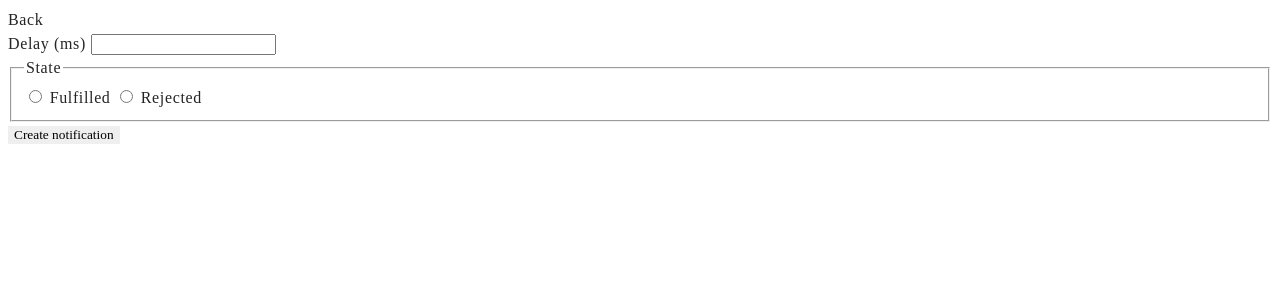
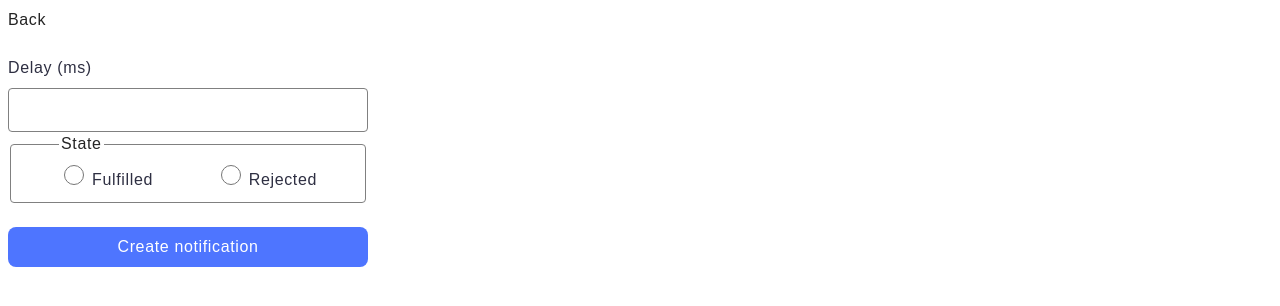
Before and after one commit to Milana-Ro/goit-js-hw-10, a website built with Vite: page src/2-snackbar.html in a window 1280 px wide. Built offline with nearby package versions, Linux system fonts and the light colour scheme.

Commit message:
2-snackbar: styles added

```diff
--- a/src/2-snackbar.html
+++ b/src/2-snackbar.html
@@ -6,6 +6,7 @@
     <meta name="viewport" content="width=device-width, initial-scale=1.0" />
     <link rel="stylesheet" href="./css/styles.css" />
     <link rel="stylesheet" href="./css/reset.css" />
+    <link rel="stylesheet" href="./css/2-snackbar.css" />
     <title>Snackbar</title>
   </head>
   <body>
--- a/src/css/1-timer.css
+++ b/src/css/1-timer.css
@@ -1,6 +1,3 @@
-body {
-  font-family: 'Montserrat', sans-serif;
-}
 input {
   border: 1px solid #808080;
   border-radius: 8px;
--- /dev/null
+++ b/src/css/2-snackbar.css
@@ -0,0 +1,70 @@
+.form {
+  margin-top: 24px;
+  width: 360px;
+}
+label {
+  display: flex;
+  flex-direction: column;
+  gap: 8px;
+  font-weight: 400;
+  font-size: 16px;
+  line-height: 1.5;
+  letter-spacing: 0.04em;
+  color: #2e2f42;
+}
+input {
+  border: 1px solid #808080;
+  border-radius: 4px;
+  height: 40px;
+  padding-right: 16px;
+  padding-left: 16px;
+  letter-spacing: 0.04em;
+  color: #2e2f42;
+}
+input:hover {
+  border: 1px solid #000;
+}
+input:focus {
+  border: 1px solid #4e75ff;
+}
+fieldset {
+  border-radius: 4px;
+  border-width: 1px;
+  border-color: #808080;
+  display: flex;
+  justify-content: space-between;
+  padding-left: 48px;
+  padding-right: 48px;
+  margin-bottom: 24px;
+}
+fieldset:hover {
+  border-color: #000;
+}
+legend {
+}
+fieldset label {
+  color: #2e2f42;
+  display: inline;
+}
+fieldset input {
+  border: 1px solid #000;
+  border-radius: 14px;
+  width: 20px;
+  height: 20px;
+}
+button {
+  border-radius: 8px;
+  padding-right: 16px;
+  padding-left: 16px;
+  width: 100%;
+  height: 40px;
+  font-weight: 500;
+  font-size: 16px;
+  line-height: 1.5;
+  letter-spacing: 0.04em;
+  color: #fff;
+  background-color: #4e75ff;
+}
+button:hover {
+  background-color: #6c8cff;
+}
--- a/src/css/reset.css
+++ b/src/css/reset.css
@@ -35,3 +35,6 @@ img {
   max-width: 100%;
   height: auto;
 }
+input {
+  outline: none;
+}
--- a/src/css/styles.css
+++ b/src/css/styles.css
@@ -21,3 +21,6 @@
   -moz-osx-font-smoothing: grayscale;
   -webkit-text-size-adjust: 100%;
 }
+body {
+  font-family: 'Montserrat', sans-serif;
+}
--- a/src/js/1-timer.js
+++ b/src/js/1-timer.js
@@ -67,7 +67,9 @@ function addLeadingZero(value) {
 function showAlert() {
   iziToast.show({
     message: 'Please choose a date in the future',
-    color: 'red',
+    messageColor: '#fff',
+    messageLineHeight: '150%',
+    backgroundColor: '#ef4040',
     position: 'topRight',
   });
 }
--- a/src/js/2-snackbar.js
+++ b/src/js/2-snackbar.js
@@ -1,2 +1,4 @@
 import iziToast from 'izitoast';
 import 'izitoast/dist/css/iziToast.min.css';
+
+const formEl = document.querySelector('.form');
```
